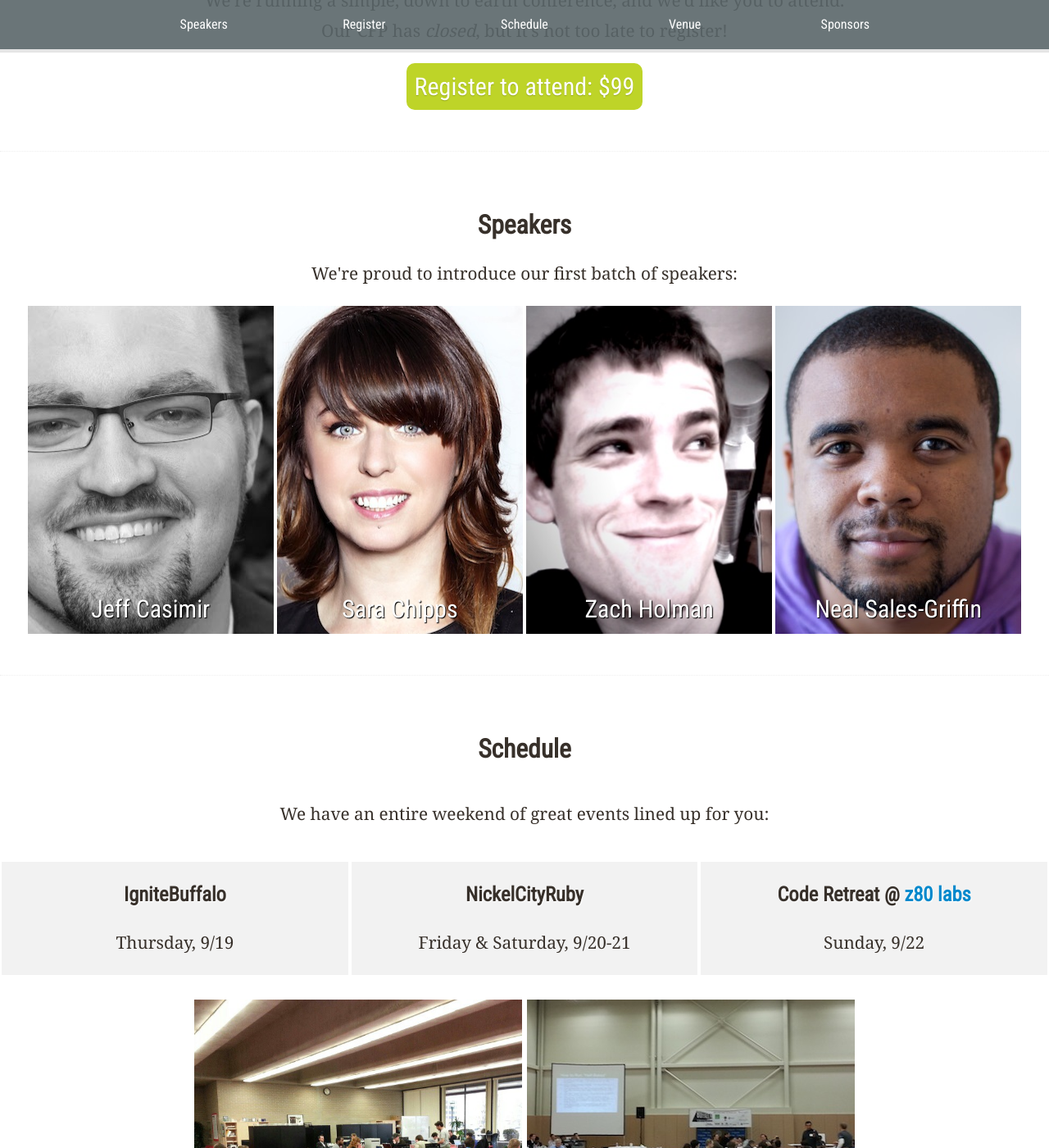
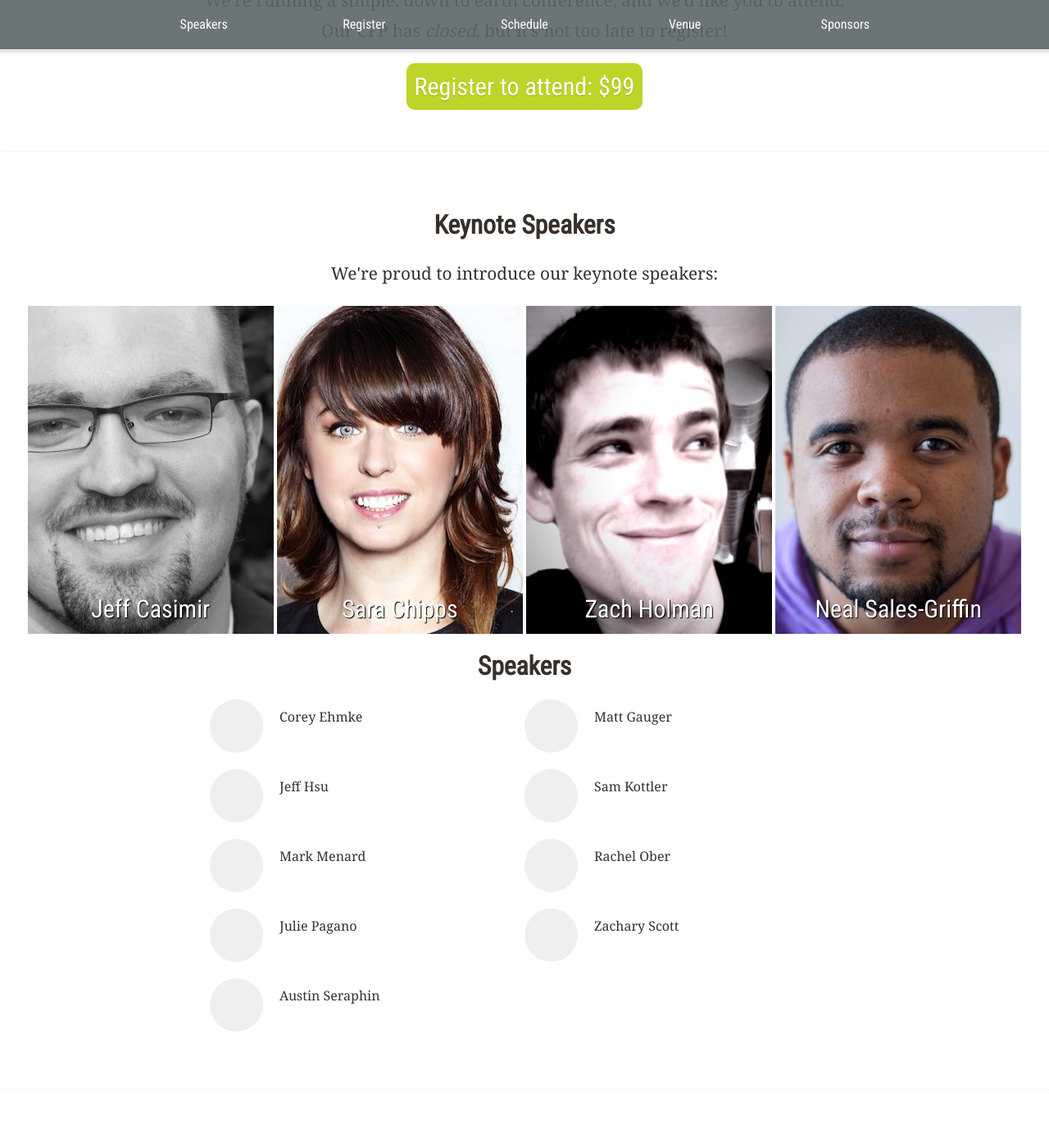
Before and after one commit to nysmakers/nysmakers.github.io, a Jekyll site: the page built from index.html, in a window 1280 px wide and 1400 px high, scrolled down 804 px. Shown: the whole window at 82% size. Built offline with Jekyll 4.4.1, drawn with Linux system fonts in a browser that asks for light colours; comment, search, counter and statistics services are not loaded.

Commit message:
add list of speakers and placeholder styles

```diff
--- a/index.html
+++ b/index.html
@@ -38,9 +38,9 @@
   </section>
 
   <section class="row-fluid" id="speakers">
-    <h2 class="text-center">Speakers</h2>
+    <h2 class="text-center">Keynote Speakers</h2>
     <p class="text-center">
-      We're proud to introduce our first batch of speakers:
+      We're proud to introduce our keynote speakers:
     </p>
     <ul class="text-center">
       <li>
@@ -64,6 +64,46 @@
         </a>
       </li>
     </ul>
+
+    <h2>Speakers</h2>
+    <div id="speaker-list">
+      <div class="speaker">
+        <div class="speaker-avatar"></div>
+        <div class="speaker-name">Corey Ehmke</div>
+      </div>
+      <div class="speaker">
+        <div class="speaker-avatar"></div>
+        <div class="speaker-name">Matt Gauger</div>
+      </div>
+      <div class="speaker">
+        <div class="speaker-avatar"></div>
+        <div class="speaker-name">Jeff Hsu</div>
+      </div>
+      <div class="speaker">
+        <div class="speaker-avatar"></div>
+        <div class="speaker-name">Sam Kottler</div>
+      </div>
+      <div class="speaker">
+        <div class="speaker-avatar"></div>
+        <div class="speaker-name">Mark Menard</div>
+      </div>
+      <div class="speaker">
+        <div class="speaker-avatar"></div>
+        <div class="speaker-name">Rachel Ober</div>
+      </div>
+      <div class="speaker">
+        <div class="speaker-avatar"></div>
+        <div class="speaker-name">Julie Pagano</div>
+      </div>
+      <div class="speaker">
+        <div class="speaker-avatar"></div>
+        <div class="speaker-name">Zachary Scott</div>
+      </div>
+      <div class="speaker">
+        <div class="speaker-avatar"></div>
+        <div class="speaker-name">Austin Seraphin</div>
+      </div>
+    </div>
   </section>
 
   <section class="row-fluid" id="schedule">
--- a/stylesheets/responsive.css
+++ b/stylesheets/responsive.css
@@ -204,6 +204,23 @@
 #speakers #neal {
   background-image: url("/images/speakers/nealsales.jpg");
   background-position-y: 35%; }
+#speakers #speaker-list {
+  margin: 0 auto;
+  overflow: auto;
+  width: 60%; }
+#speakers .speaker {
+  width: 50%;
+  margin-bottom: 20px;
+  float: left; }
+  #speakers .speaker .speaker-avatar {
+    float: left;
+    height: 65px;
+    width: 65px;
+    background: #efefef;
+    border-radius: 100%;
+    margin-right: 20px; }
+  #speakers .speaker .speaker-name {
+    margin-top: 10px; }
 
 #venue .text-center, #travel .text-center, #schedule .text-center {
   margin-bottom: 20px; }
@@ -253,7 +270,7 @@
     box-shadow: inset 0 1px 10px 1px #9aac22; }
 
 footer {
-  border-top: 1px solid #bbbbbb;
+  border-top: 1px solid #bbb;
   padding-top: 1em;
   text-align: center;
   overflow: auto;
@@ -278,7 +295,7 @@
       width: 73px;
       height: 73px;
       display: inline-block;
-      border: 2px solid white;
+      border: 2px solid #fff;
       border-radius: 50%;
       margin: 10px 10px;
       background-size: cover;
```
Also changed, not shown: stylesheets/scss/responsive.scss (+25 -0 lines).
